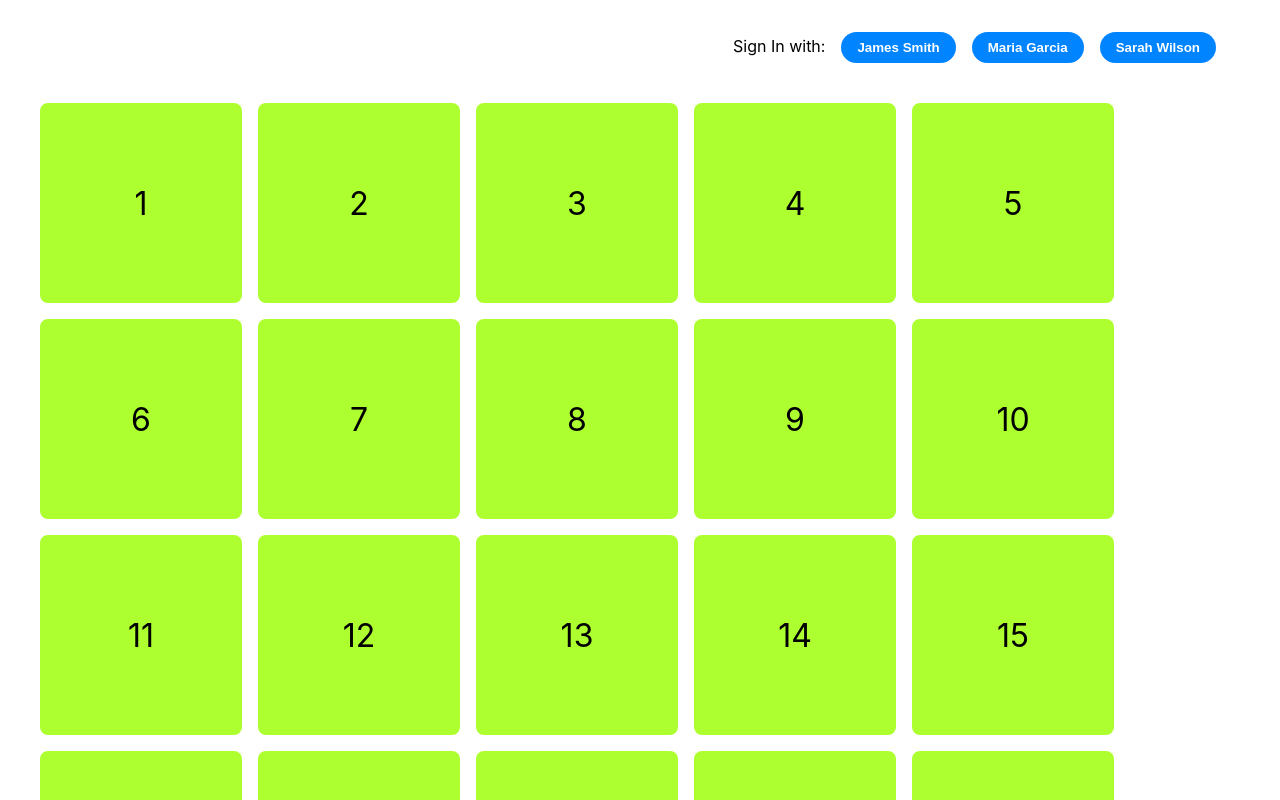
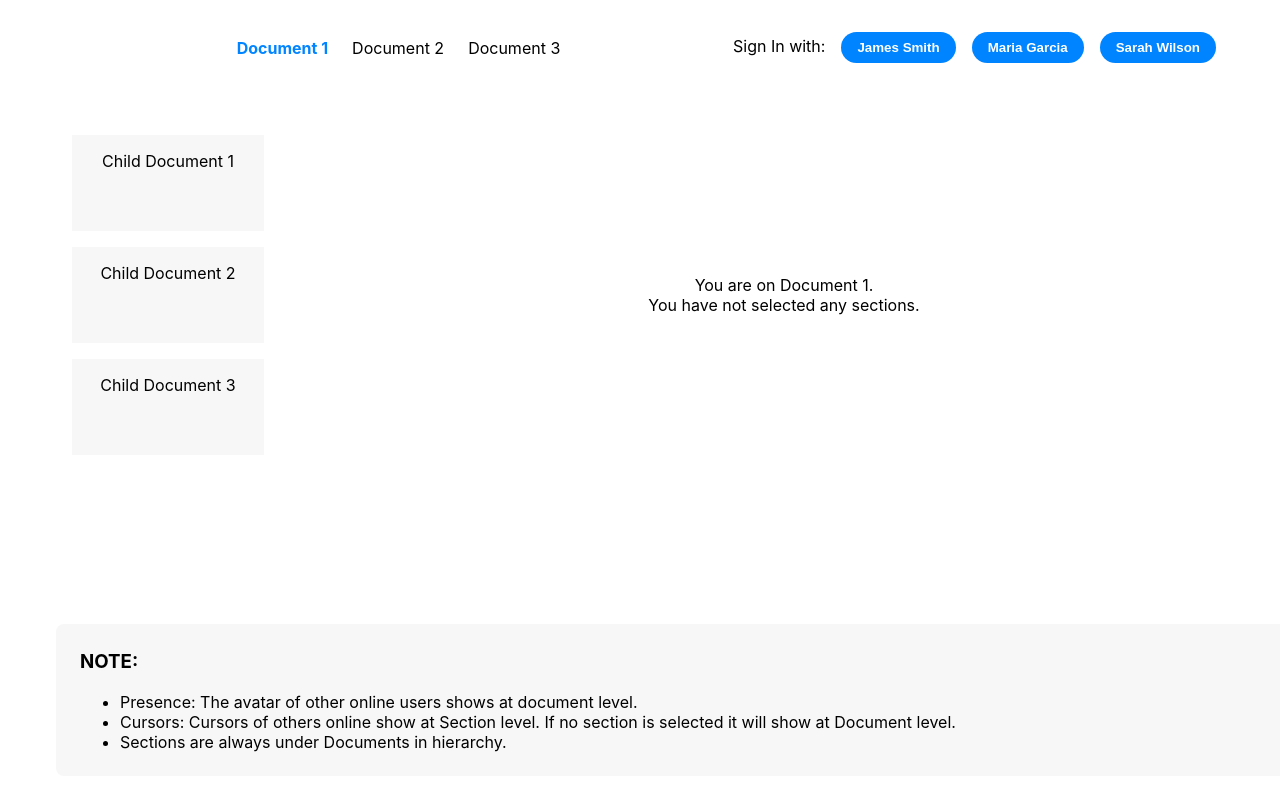
Before and after one commit to snippyly/snippyly-demo-nextjs, a Next.js app: page / in a window 1280 px wide. Shown: the top 800 px of the page. Built offline with nearby package versions, Linux system fonts and the light colour scheme.

Commit message:
Added tabs, menus component and UI to demonstrate document params feature.

```diff
--- /dev/null
+++ b/src/components/Menus/Menus.js
@@ -0,0 +1,46 @@
+import React, { useEffect, useState } from 'react';
+import { useSnippylyClient } from '../../context/snippylyContext';
+
+function Menus({ onMenuSelect }) {
+
+    const menuArray = [
+        { name: 'Document 1', link: '' },
+        { name: 'Document 2', link: 'document-2' },
+        { name: 'Document 3', link: 'document-3' }
+    ]
+
+    const [menus, setMenus] = useState(menuArray);
+    const [selectedMenu, setSelectedMenu] = useState(0);
+
+    useEffect(() => {
+        const menu = menus[selectedMenu];
+        onMenuSelect(menu);
+    }, [selectedMenu])
+
+    const { client } = useSnippylyClient();
+
+    const setDocumentId = (index, documentId) => {
+        if (client) {
+            setSelectedMenu(index);
+            client.setDocumentId(documentId);
+        }
+    }
+
+    return (
+        <div className='menu-container'>
+            {
+                menus.map((menu, index) => {
+                    return (
+                        <span className={`menu ${selectedMenu === index ? 'selected' : ''}`}
+                            key={menu.name}
+                            onClick={() => setDocumentId(index, `${window.location.href}${menu.link}`)}>
+                            {menu.name}
+                        </span>
+                    )
+                })
+            }
+        </div>
+    )
+}
+
+export default Menus;
--- /dev/null
+++ b/src/components/Tabs/Tabs.js
@@ -0,0 +1,85 @@
+import React, { useEffect, useState } from 'react';
+import { useSnippylyClient } from '../../context/snippylyContext';
+
+function Tabs({ selectedMenu }) {
+    const [tabs, setTabs] = useState(['Child Document 1', 'Child Document 2', 'Child Document 3']);
+    const [tabDocumentParams, setTabDocumentParams] = useState([]);
+    const [selectedTab, setSelectedTab] = useState();
+
+    const { client } = useSnippylyClient();
+
+    useEffect(() => {
+        setTabDocumentParams(tabs.map((tab, index) => {
+            return { selectedTab: index + 1 }
+        }));
+    }, [])
+
+    useEffect(() => {
+        if (client) {
+            updateDocumentParams();
+        }
+    }, [client]);
+
+    useEffect(() => {
+        updateDocumentParams();
+    }, [selectedTab])
+
+    useEffect(() => {
+        setSelectedTab(undefined);
+    }, [selectedMenu])
+
+    const updateDocumentParams = () => {
+        if (client) {
+            if (selectedTab) {
+                const params = { selectedTab };
+                client.setDocumentParams(params);
+            } else {
+                client.removeDocumentParams();
+            }
+        }
+    }
+
+    return (
+        <>
+            <div className='tabs-container'>
+                <div className='tabs-block'>
+                    {
+                        tabs.map((tab, index) => {
+                            return (
+                                <div key={index} className={`tab ${(selectedTab === index + 1) ? 'selected' : ''}`} onClick={() => setSelectedTab(index + 1)}>
+                                    {tab}
+                                    <div className='presence-container'>
+                                        <snippyly-presence id={`tab${index}`} max-users="1" document-params={JSON.stringify(tabDocumentParams[index])}></snippyly-presence>
+                                    </div>
+                                </div>
+                            )
+                        })
+                    }
+                </div>
+                <div className='tabs-content'>
+                    {
+                        selectedTab ?
+                            <div>
+                                <span>You are on {selectedMenu?.name}, {tabs[selectedTab - 1]}.</span><br />
+                                <span className='clear-btn' onClick={() => setSelectedTab(undefined)}>Clear Selection</span>
+                            </div>
+                            :
+                            <div>You are on {selectedMenu?.name}.<br />You have not selected any sections.</div>
+                    }
+                </div>
+            </div>
+            <div className='notes-container'>
+                <div className='notes-block'>
+                    <h3>NOTE:</h3>
+                    <ul>
+                        <li>Presence: The avatar of other online users shows at document level.</li>
+                        <li>Cursors: Cursors of others online show at Section level. If no section is selected it will show at Document level.</li>
+                        <li>Sections are always under Documents in hierarchy.</li>
+                    </ul>
+                </div>
+            </div>
+        </>
+    )
+}
+
+export default Tabs;
--- a/src/components/Toolbar/Toolbar.js
+++ b/src/components/Toolbar/Toolbar.js
@@ -1,39 +1,36 @@
-import React, { useEffect, useState, useContext } from 'react'
-import { SnippylyContext } from '../../context/snippylyContext';
+import React, { useEffect, useState } from 'react';
+import { useSnippylyClient } from '../../context/snippylyContext';
 import { Users } from '../../users';
+import Menus from '../Menus/Menus';
 
-function Toolbar() {
+function Toolbar({ onMenuSelect }) {
     const [selectedUser, setSelectedUser] = useState(null);
     const users = Users;
 
-    const client = useContext(SnippylyContext);
+    const { client } = useSnippylyClient();
 
     useEffect(() => {
-        // If user is logged in then set it to selected user state
         if (localStorage.getItem('user')) {
             setSelectedUser(JSON.parse(localStorage.getItem('user')));
         }
     }, [])
 
     useEffect(() => {
+        // To call identifySnippyly once Snippyly is loaded and user is available
         if (selectedUser && client) {
             identifySnippyly();
         }
-    }, [selectedUser && client])
+    }, [selectedUser, client])
 
+    // To set user in Snippyly
     const identifySnippyly = async () => {
         if (client) {
-            client.identify(selectedUser).then((res) => {
+            client.identify(selectedUser).then(() => {
                 // User login successful
-            }).catch((err) => {
+            }).catch(() => {
                 // User login failure
             });
         }
-    }
-
-    const signOut = () => {
-        localStorage.removeItem('user');
-        window.location.reload();
     }
 
     const signIn = (user) => {
@@ -43,9 +40,15 @@ function Toolbar() {
         setSelectedUser(user);
     }
 
+    const signOut = () => {
+        localStorage.removeItem('user');
+        window.location.reload();
+    }
+
     return (
         <div className='header'>
             <snippyly-presence></snippyly-presence>
+            <Menus onMenuSelect={onMenuSelect} />
             <div>
                 {
                     selectedUser ?
--- a/src/pages/index.js
+++ b/src/pages/index.js
@@ -1,8 +1,12 @@
 import Head from 'next/head';
+import React, { useState } from 'react';
 import styles from '../../styles/Home.module.css';
+import Tabs from '../components/Tabs/Tabs';
 import Toolbar from '../components/Toolbar/Toolbar';
 
 export default function Home() {
+
+  const [selectedMenu, setSelectedMenu] = useState();
 
   return (
     <div className={styles.container}>
@@ -12,16 +16,8 @@ export default function Home() {
         <link rel="icon" href="/favicon.ico" />
       </Head>
       <snippyly-cursor></snippyly-cursor>
-      <Toolbar />
-      <div className="box-container">
-        {
-          Array.from({ length: 25 }, (_, i) => i + 1).map((value) => {
-            return (
-              <div className="box" id={`box${value}`} key={value}><span>{value}</span></div>
-            )
-          })
-        }
-      </div>
+      <Toolbar onMenuSelect={(menu) => setSelectedMenu(menu)} />
+      <Tabs selectedMenu={selectedMenu} />
     </div>
   )
 }
--- a/src/pages/snippylyWrapper.js
+++ b/src/pages/snippylyWrapper.js
@@ -1,10 +1,11 @@
-// src/context/state.js
-import { useEffect, useState } from 'react';
+import { useEffect, useMemo, useState } from 'react';
 import { SnippylyContext } from '../context/snippylyContext';
 import loadSnippyly from '../loadSnippyly';
 
 export default function SnippylyWrapper({ children }) {
   const [client, setClient] = useState(null);
+
+  const snippyly = useMemo(() => client, [client]);
 
   useEffect(() => {
     loadSnippyly(() => {
@@ -23,7 +24,7 @@ export default function SnippylyWrapper({ children }) {
   }
 
   return (
-    <SnippylyContext.Provider value={client}>
+    <SnippylyContext.Provider value={{ client: snippyly }}>
       {children}
     </SnippylyContext.Provider>
   );
--- a/styles/globals.css
+++ b/styles/globals.css
@@ -61,3 +61,76 @@ a {
     display: none;
   }
 }
+
+.tabs-container {
+  display: flex;
+  padding: 24px;
+}
+
+.tabs-block {
+  margin-right: 64px;
+}
+
+.tab {
+  padding: 1rem;
+  margin: 1rem;
+  background: #f7f7f7;
+  min-width: 12rem;
+  text-align: center;
+  cursor: pointer;
+  min-height: 6rem;
+  position: relative;
+}
+
+.tab.selected {
+  background: #0084ff;
+  color: white;
+  font-weight: bold;
+}
+
+.tabs-content {
+  flex: 100%;
+  text-align: center;
+  align-self: center;
+}
+
+.clear-btn {
+  cursor: pointer;
+  color: #0084ff;
+  text-decoration: underline;
+}
+
+.notes-container {
+  position: fixed;
+  width: 100%;
+  bottom: 0;
+}
+
+.notes-block {
+  margin: 24px;
+  padding: 8px 24px;
+  background: #f7f7f7;
+  border-radius: 8px;
+}
+
+.presence-container {
+  position: absolute;
+  bottom: 1rem;
+  right: 1rem;
+}
+
+.presence-container .s-presence-avatar {
+  width: 1rem !important;
+  height: 1rem !important;
+  font-size: 0.7rem;
+}
+
+.menu {
+  margin: 0 12px;
+  cursor: pointer;
+}
+
+.menu.selected {
+  color: #0084ff;
+  font-weight: bold;
+}
```
